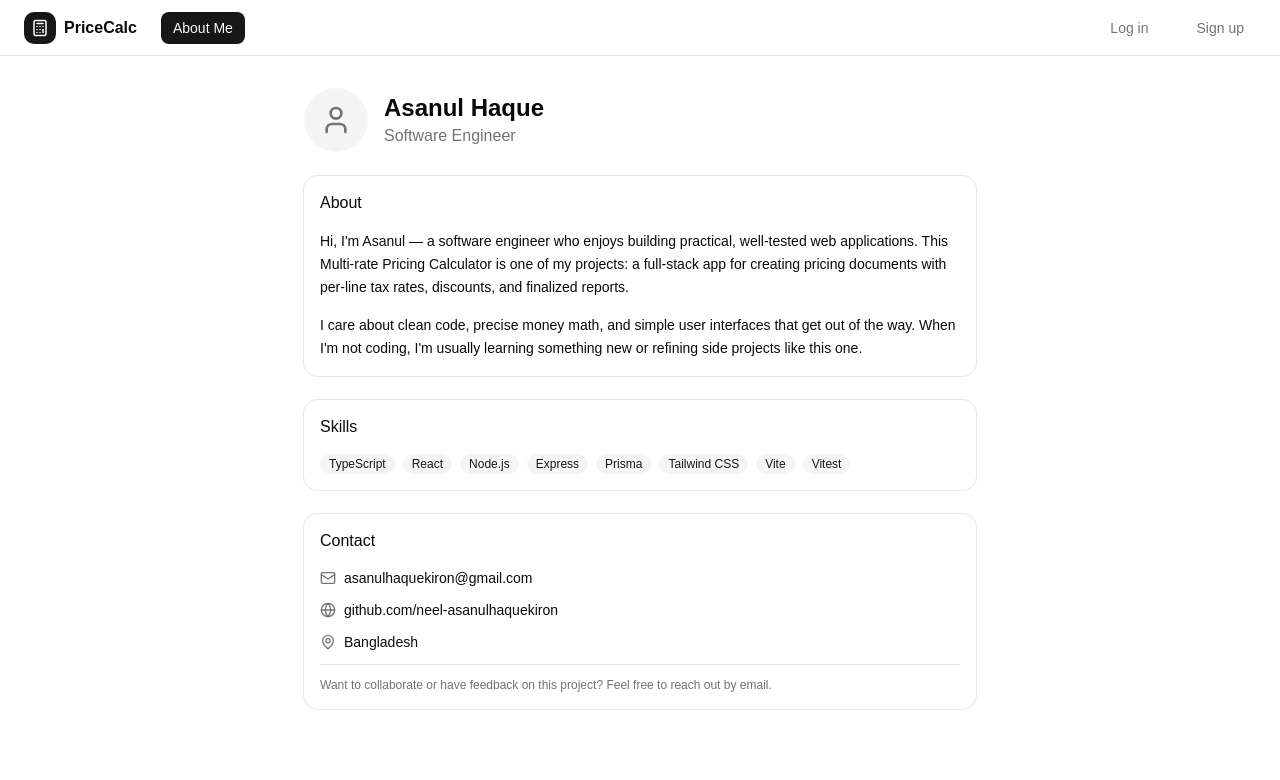
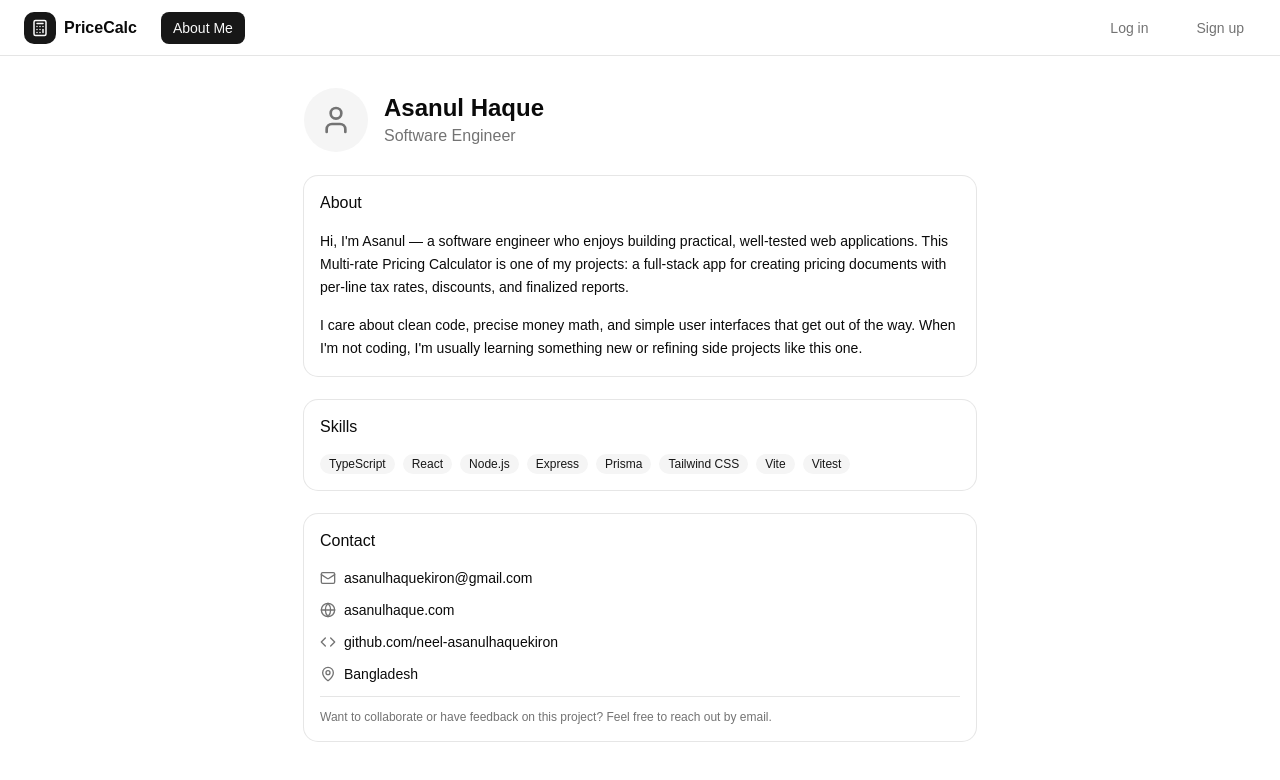
Before and after one commit to neel-asanulhaquekiron/Multi-rate-Pricing-Calculator, a React (Vite) app in the folder client/: page /about in a window 1280 px wide. Shown: the top 780 px of the page. Built offline with nearby package versions, Linux system fonts and the light colour scheme; no server answers.

Commit message:
feat: add Code icon and link to personal website in About page

```diff
--- a/client/src/features/about/AboutPage.tsx
+++ b/client/src/features/about/AboutPage.tsx
@@ -1,4 +1,4 @@
-import { Globe, Mail, MapPin, User } from "lucide-react";
+import { Code, Globe, Mail, MapPin, User } from "lucide-react";
 import { Badge } from "@/components/ui/badge";
 import { Card, CardContent, CardHeader, CardTitle } from "@/components/ui/card";
 import { Separator } from "@/components/ui/separator";
@@ -66,6 +66,12 @@ export const AboutPage = () => {
           </div>
           <div className="flex items-center gap-2">
             <Globe className="h-4 w-4 text-muted-foreground" aria-hidden />
+            <a href="https://asanulhaque.com" target="_blank" rel="noreferrer" className="hover:underline">
+              asanulhaque.com
+            </a>
+          </div>
+          <div className="flex items-center gap-2">
+            <Code className="h-4 w-4 text-muted-foreground" aria-hidden />
             <a
               href="https://github.com/neel-asanulhaquekiron"
               target="_blank"
```
